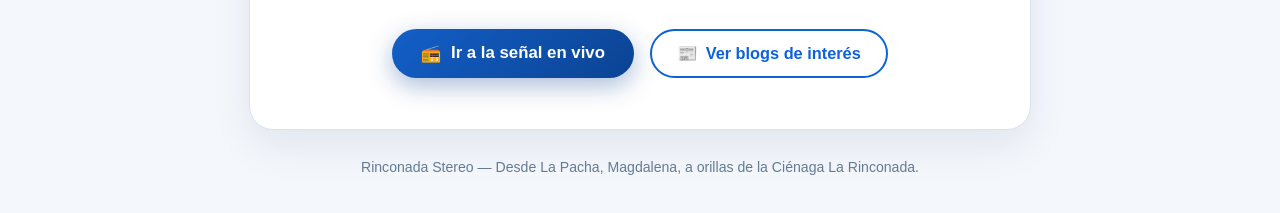
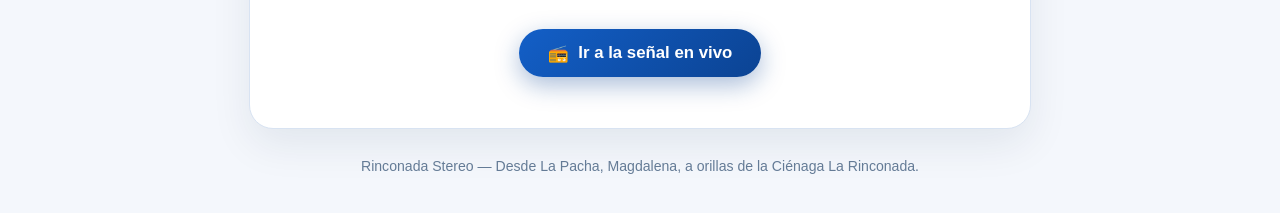
Before and after one commit to jovillarrealm/rinconada-stereo-web, a plain HTML site: page 404.html in a window 1280 px wide. Shown: the part 747-960 px from the top of the page. Drawn offline with Linux system fonts and the light colour scheme.

Commit message:
style(404): simplificar a un unico boton hacia la portada y senal en vivo

```diff
--- a/404.html
+++ b/404.html
@@ -169,23 +169,6 @@
         box-shadow: 0 12px 28px rgba(11, 67, 147, 0.45);
         color: #ffffff;
       }
-      .btn-secondary {
-        display: inline-flex;
-        align-items: center;
-        gap: 0.5rem;
-        background: #ffffff;
-        color: var(--blue);
-        border: 2px solid var(--blue);
-        font-weight: 700;
-        font-size: 1.02rem;
-        padding: 0.8rem 1.6rem;
-        border-radius: 999px;
-        text-decoration: none;
-        transition: background 0.16s ease, color 0.16s ease;
-      }
-      .btn-secondary:hover {
-        background: #eef5ff;
-      }
       .footer-note {
         margin-top: 1.8rem;
         font-size: 0.88rem;
@@ -217,9 +200,6 @@
           <a class="btn-primary" id="home-link" href="./">
             <span>📻</span> Ir a la señal en vivo
           </a>
-          <a class="btn-secondary" id="blogs-link" href="./#blogs">
-            <span>📰</span> Ver blogs de interés
-          </a>
         </div>
       </div>
 
@@ -231,7 +211,6 @@
       if (basePath !== './') {
         document.getElementById('home-link').href = basePath;
         document.getElementById('brand-link').href = basePath;
-        document.getElementById('blogs-link').href = basePath + '#blogs';
         document.getElementById('logo-img').src = basePath + 'assets/logo-rinconada.png';
         document.getElementById('locupez-img').src = basePath + 'assets/locupez.png';
       }
```
